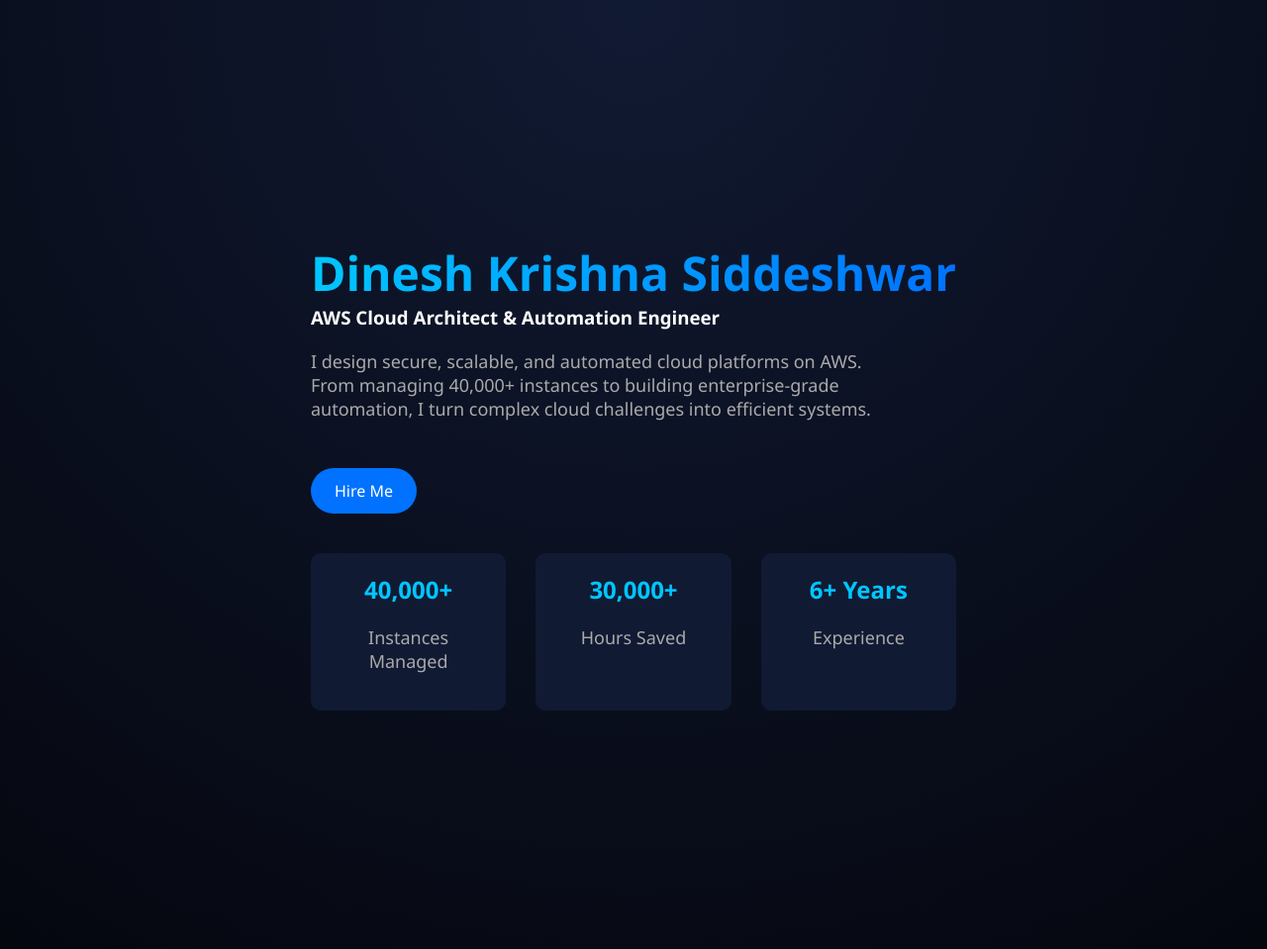
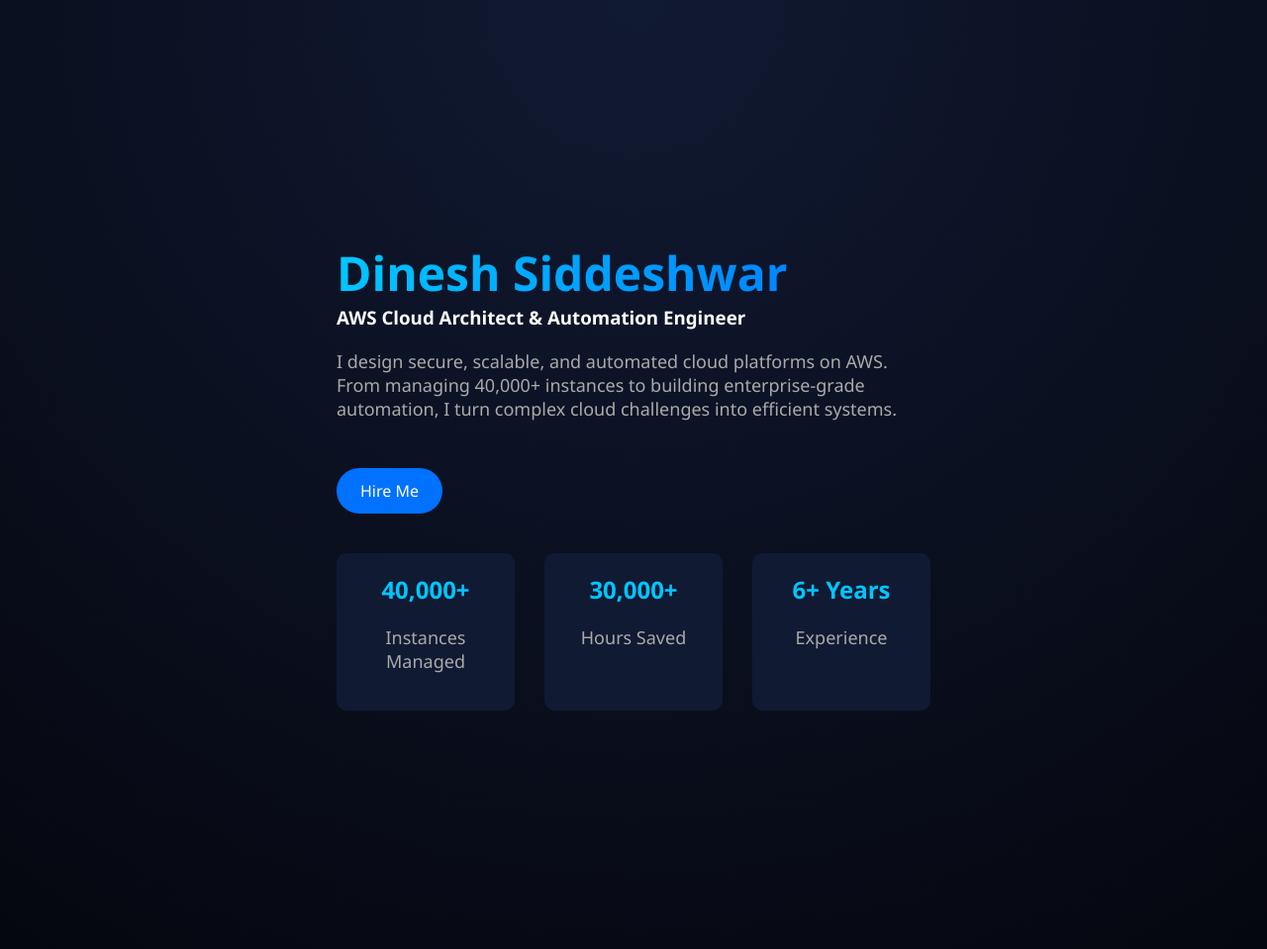
Before and after one commit to dineshsiddeshwar/BayerDjango, a Django app: page / in a window 1280 px wide. Shown: the top 959 px of the page at 99% size. Run offline with Django 5.2, Linux system fonts and the light colour scheme.

Commit message:
Updated code to reflect

```diff
--- a/BayerProject/BayerApp/templates/index.html
+++ b/BayerProject/BayerApp/templates/index.html
@@ -162,7 +162,7 @@
 <!-- HERO -->
 <section class="hero">
   <div class="container">
-    <h1>Dinesh Krishna Siddeshwar</h1>
+    <h1>Dinesh Siddeshwar</h1>
     <h3>AWS Cloud Architect & Automation Engineer</h3>
 
     <p>
```
